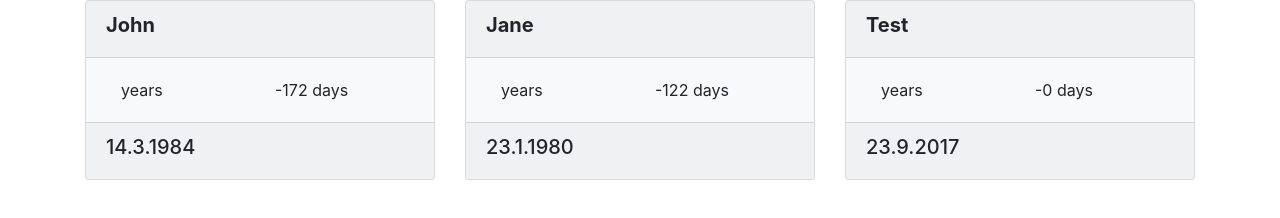
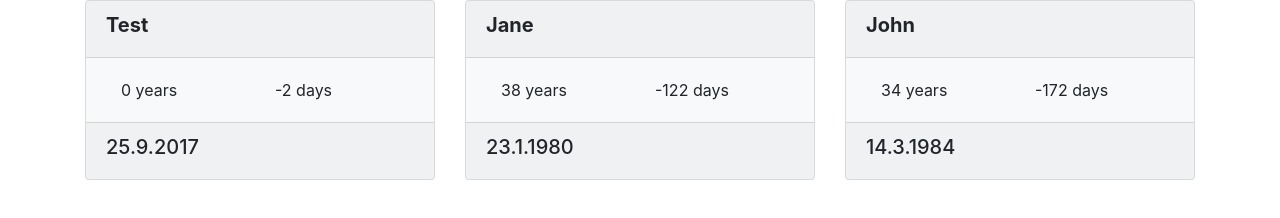
Before and after one commit to alexanderlink/DateZ, a website: page public/index.html in a window 1280 px wide. Drawn offline with nearby package versions, Linux system fonts and the light colour scheme.

Commit message:
Order by days left

```diff
--- a/public/data.json
+++ b/public/data.json
@@ -1,5 +1,5 @@
 {
     "John": "1984-03-14",
     "Jane": "1980-01-23",
-    "Test": "2017-09-23"
+    "Test": "2017-09-25"
 }
--- a/public/index.html
+++ b/public/index.html
@@ -93,10 +93,10 @@
 
 <div id="container" class="container">
     <div id="carddeck2" class="card-deck">
-        <div ng-repeat="entry in data" class='card bg-light' style='width: 18rem;'>
+        <div ng-repeat="entry in data | orderBy: 'daysLeft'" class='card bg-light' style='width: 18rem;'>
             <div class='card-header'><h5><b>{{entry.name}}</b></h5></div>
             <div class='card-body'>
-                <div class='container'><div class='row'><div class='col'>{{vyearsOld}} years</div><div class='col'>-{{entry.daysLeft}} days</div></div></div>
+                <div class='container'><div class='row'><div class='col'>{{entry.yearsOld}} years</div><div class='col'>-{{entry.daysLeft}} days</div></div></div>
             </div>
             <div class='card-footer'><h5>{{entry.dateString}}</h5></div>
         </div>
```
